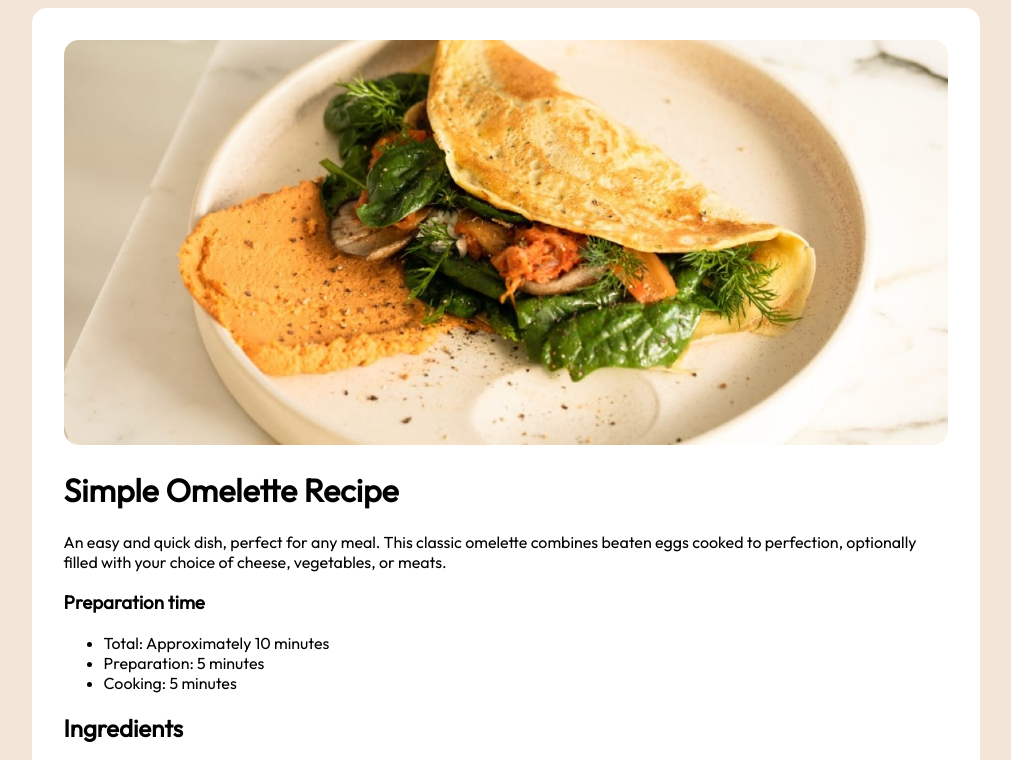
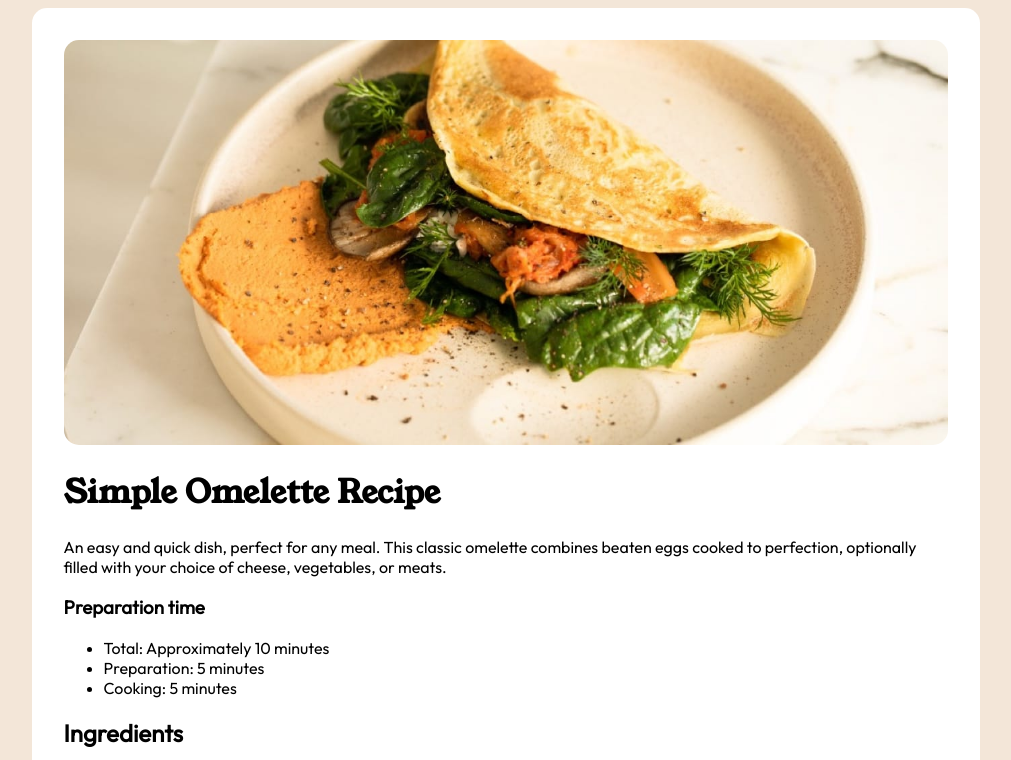
Before and after one commit to DavidCaffrey/recipe-page, a plain HTML site: page index.html in a window 1280 px wide. Shown: the top 760 px of the page, without its empty margins (134-1145 px from the left). Drawn offline with Linux system fonts and the light colour scheme.

Commit message:
sorted var fonts

```diff
--- a/styles.css
+++ b/styles.css
@@ -10,11 +10,19 @@
 }
 
 @font-face {
-  font-family: "Outfit" /*, "YoungSerif"*/;
+  font-family: "Outfit";
   src: url("./assets/fonts/outfit/Outfit-VariableFont_wght.ttf")
-    format("truetype")
-    /*,
-    url("./assets/fonts/young-serif/YoungSerif-Regular.ttf") format("truetype")*/;
+    format("truetype");
+
+  font-style: normal;
+  font-weight: normal;
+  font-display: fallback;
+}
+
+@font-face {
+  font-family: "YoungSerif";
+  src: url("./assets/fonts/young-serif/YoungSerif-Regular.ttf")
+    format("truetype");
   font-style: normal;
   font-weight: normal;
   font-display: fallback;
@@ -26,7 +34,7 @@ body {
 }
 
 h1 {
-  /*font-family: "YoungSerif";*/
+  font-family: "YoungSerif";
   font-weight: 900;
 }
 
```
